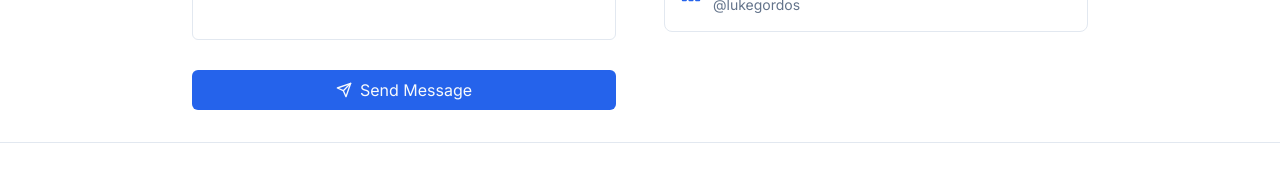
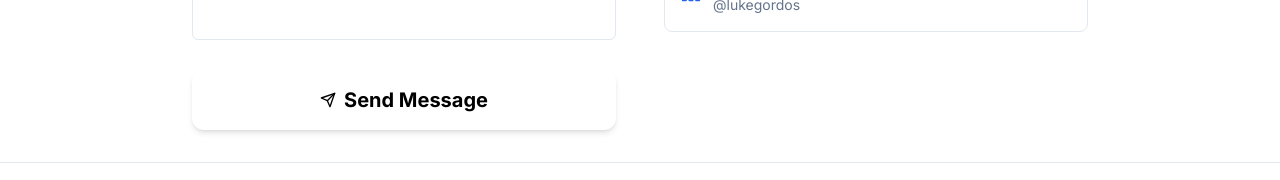
Before and after one commit to lukegordos/MainPortfolio, a Next.js app in the folder frontend/: page /contact in a window 1280 px wide. Shown: the part 579-759 px from the top of the page. Built offline with nearby package versions, Linux system fonts and the light colour scheme; no server answers.

Commit message:
UI polish: remove blue highlight from project skills, center skills page, add Java, fix Contact Me button for light mode

```diff
--- a/frontend/app/contact/page.tsx
+++ b/frontend/app/contact/page.tsx
@@ -144,7 +144,7 @@ export default function ContactPage() {
             <button
               type="submit"
               disabled={isSubmitting}
-              className="w-full bg-primary text-primary-foreground py-2 px-4 rounded-md hover:bg-primary/90 disabled:opacity-50 disabled:cursor-not-allowed flex items-center justify-center gap-2"
+              className="w-full py-4 px-8 rounded-xl text-xl font-bold transition-colors duration-200 bg-white text-black dark:bg-card dark:text-card-foreground hover:bg-gray-100 dark:hover:bg-card/90 shadow-md flex items-center justify-center gap-2 disabled:opacity-50 disabled:cursor-not-allowed"
             >
               {isSubmitting ? (
                 <>
```
